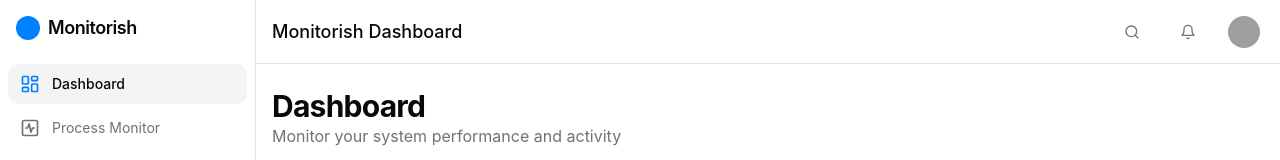
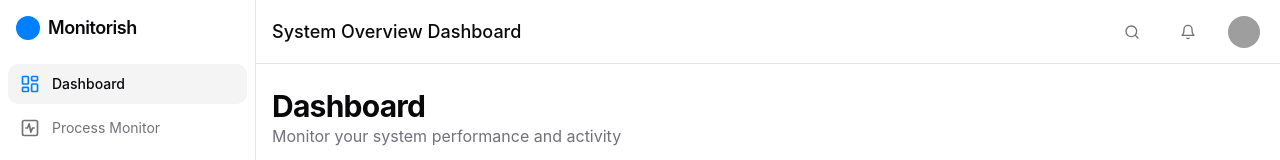
Before and after one commit to svkInCrl/monitorish-dashboard, a React (Vite) app: page /dashboard in a window 1280 px wide. Shown: the top 160 px of the page. Built offline with nearby package versions, Linux system fonts and the light colour scheme; grey boxes are pictures that could not be loaded; a web font is replaced by a local one.

Commit message:
Move page descriptions to Navbar
Moves the page descriptions from their current location to the Navbar component.

```diff
--- a/src/components/layout/Navbar.tsx
+++ b/src/components/layout/Navbar.tsx
@@ -1,6 +1,6 @@
 
 import { useState } from "react";
-import { useNavigate } from "react-router-dom";
+import { useNavigate, useLocation } from "react-router-dom";
 import { Bell, Search, User } from "lucide-react";
 import { Button } from "@/components/ui/button";
 import { Input } from "@/components/ui/input";
@@ -14,9 +14,24 @@ import {
 } from "@/components/ui/dropdown-menu";
 import { Avatar, AvatarFallback, AvatarImage } from "@/components/ui/avatar";
 
+// Map of routes to their descriptions
+const pageDescriptions: Record<string, string> = {
+  "/dashboard": "System Overview Dashboard",
+  "/process": "Process Monitoring & Management",
+  "/system": "System Resource Tracker",
+  "/software": "Installed Software Monitor",
+  "/hardware": "Hardware Performance Analytics",
+  "/user-activity": "User Activity Monitoring",
+  "/": "Monitorish Dashboard" // Default
+};
+
 export function Navbar() {
   const [isSearching, setIsSearching] = useState(false);
   const navigate = useNavigate();
+  const location = useLocation();
+
+  // Get the current page description based on path
+  const currentPageDescription = pageDescriptions[location.pathname] || pageDescriptions["/"];
 
   const handleSignOut = () => {
     navigate("/");
@@ -37,7 +52,7 @@ export function Navbar() {
           </div>
         ) : (
           <div className="font-medium md:text-lg">
-            Monitorish Dashboard
+            {currentPageDescription}
           </div>
         )}
         <div className="flex items-center gap-4">
```
